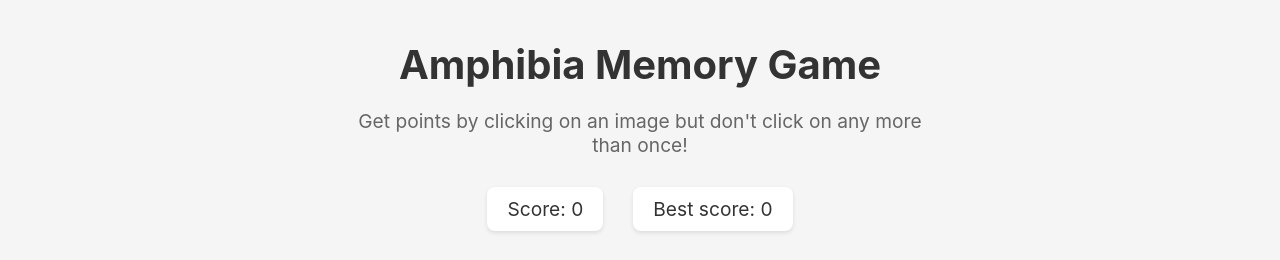
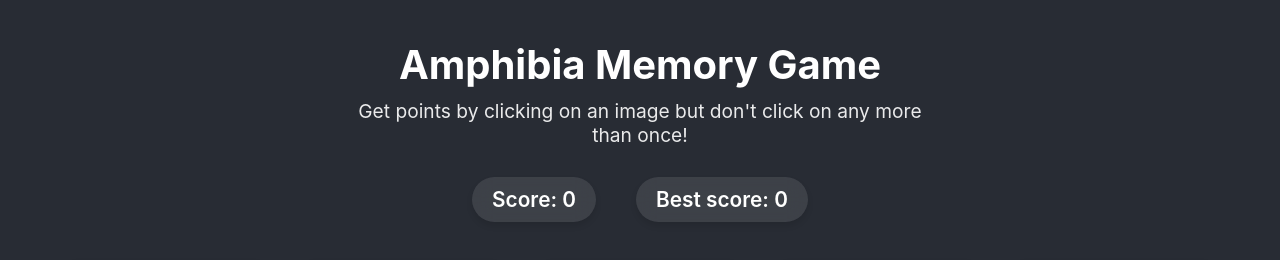
Before and after one commit to manulzvz/memory-card, a React (Vite) app: page / in a window 1280 px wide. Shown: the top 260 px of the page. Built offline with nearby package versions, Linux system fonts and the light colour scheme; grey boxes are pictures that could not be loaded.

Commit message:
Use exact colors from reference implementation - Dark background (#282c34) - White text with proper opacity - Gradient button matching reference - Glassmorphism effects for score display - Exact color scheme from Amphibia Memory Game

```diff
--- a/src/App.css
+++ b/src/App.css
@@ -10,25 +10,27 @@ body {
     sans-serif;
   -webkit-font-smoothing: antialiased;
   -moz-osx-font-smoothing: grayscale;
-  background-color: #f5f5f5;
+  background-color: #282c34;
   min-height: 100vh;
+  color: white;
 }
 
 .App {
   text-align: center;
-  padding: 40px 20px;
+  padding: 20px;
   min-height: 100vh;
 }
 
 h1 {
-  margin-bottom: 20px;
-  color: #333;
+  margin-top: 20px;
+  margin-bottom: 10px;
+  color: white;
   font-size: 2.5rem;
   font-weight: 700;
 }
 
 .game-description {
-  color: #666;
+  color: rgba(255, 255, 255, 0.9);
   font-size: 1.2rem;
   margin-bottom: 30px;
   max-width: 600px;
@@ -39,26 +41,29 @@ h1 {
 .score-board {
   display: flex;
   justify-content: center;
-  gap: 30px;
-  margin-bottom: 40px;
-  font-size: 1.2rem;
+  gap: 40px;
+  margin-bottom: 30px;
+  font-size: 1.3rem;
+  font-weight: 600;
 }
 
 .score, .best-score {
-  background: white;
+  background: rgba(255, 255, 255, 0.1);
   padding: 10px 20px;
-  border-radius: 8px;
-  color: #333;
-  box-shadow: 0 2px 4px rgba(0, 0, 0, 0.1);
+  border-radius: 25px;
+  color: white;
+  backdrop-filter: blur(10px);
+  box-shadow: 0 4px 6px rgba(0, 0, 0, 0.1);
 }
 
 .game-over {
-  background: white;
+  background: rgba(255, 255, 255, 0.95);
   padding: 30px;
-  border-radius: 10px;
+  border-radius: 20px;
   margin: 20px auto;
   max-width: 400px;
-  box-shadow: 0 4px 6px rgba(0, 0, 0, 0.1);
+  box-shadow: 0 8px 32px rgba(0, 0, 0, 0.2);
+  backdrop-filter: blur(10px);
 }
 
 .game-over h2 {
@@ -68,21 +73,26 @@ h1 {
 
 .game-over p {
   color: #666;
-  font-size: 1.1rem;
+  font-size: 1.2rem;
   margin-bottom: 20px;
 }
 
 .reset-button {
-  background: #007bff;
+  background: linear-gradient(135deg, #667eea 0%, #764ba2 100%);
   color: white;
   border: none;
   padding: 12px 30px;
   font-size: 1.1rem;
-  border-radius: 6px;
+  border-radius: 25px;
   cursor: pointer;
-  transition: background-color 0.2s;
+  transition: transform 0.2s, box-shadow 0.2s;
 }
 
 .reset-button:hover {
-  background: #0056b3;
+  transform: translateY(-2px);
+  box-shadow: 0 4px 12px rgba(0, 0, 0, 0.3);
 }
+
+.reset-button:active {
+  transform: translateY(0);
+}
```
